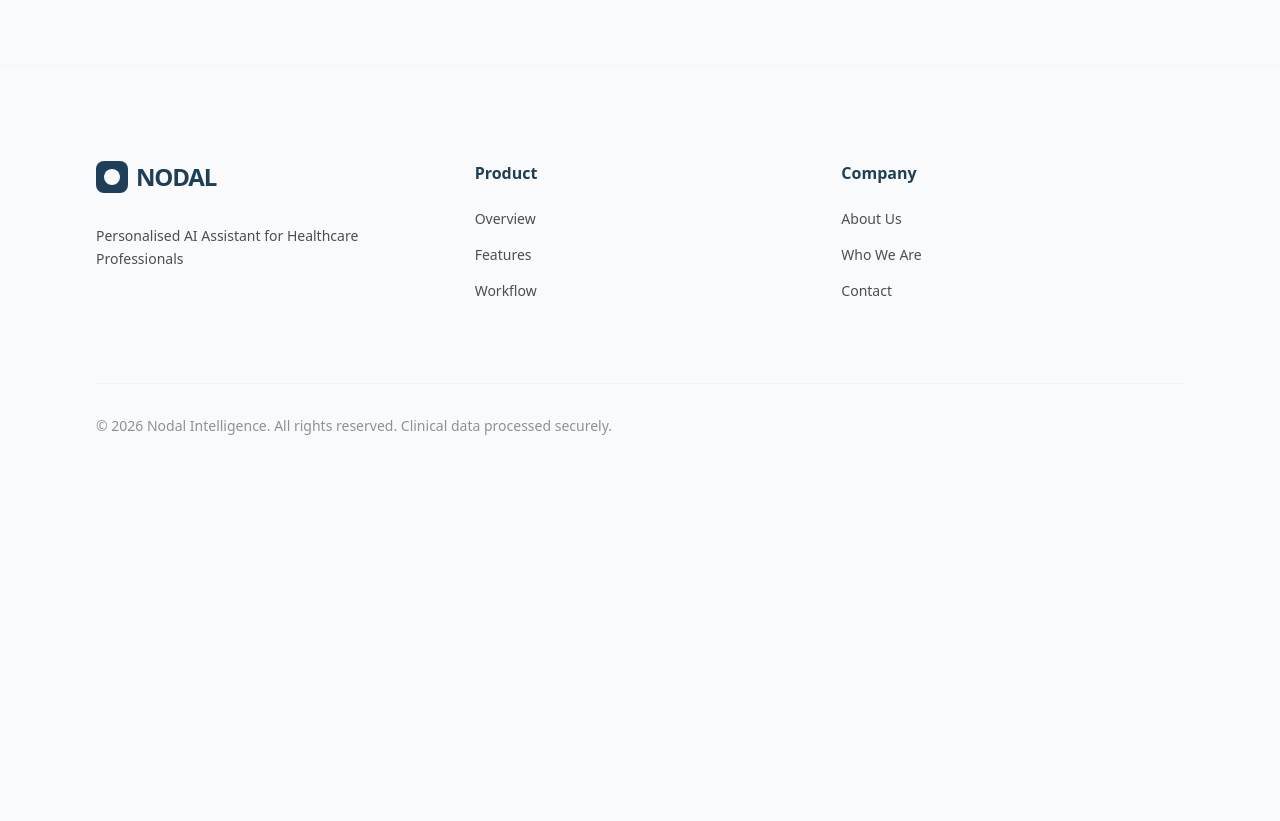
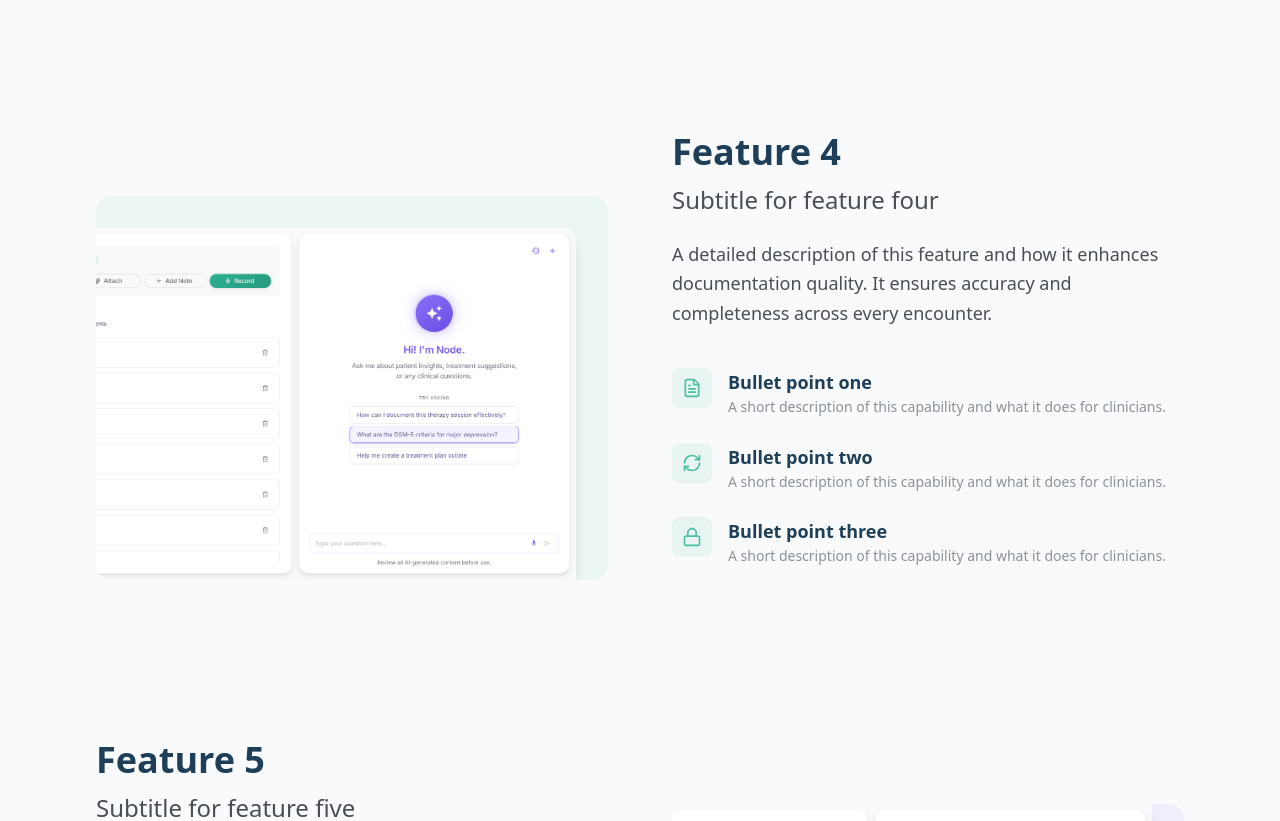
Before and after one commit to corenodal/nodal-website, a React (Vite) app: page /features in a window 1280 px wide. Shown: the part 2620-3441 px from the top of the page. Before the commit the page ends 3104 px from the top, so only its background shows below. Built offline with nearby package versions, Linux system fonts and the light colour scheme.

Commit message:
features details section

```diff
--- a/src/sections/FeatureDetails.tsx
+++ b/src/sections/FeatureDetails.tsx
@@ -1,7 +1,7 @@
 import { useEffect, useRef } from 'react';
 import gsap from 'gsap';
 import { ScrollTrigger } from 'gsap/ScrollTrigger';
-import { Zap, Sparkles, Link2, Brain, Network, ShieldCheck, ClipboardList, BarChart3, Bell } from 'lucide-react';
+import { Zap, Sparkles, Link2, Brain, Network, ShieldCheck, ClipboardList, BarChart3, Bell, FileText, RefreshCw, Lock, Activity, Layers, Settings, Workflow, Search, MessageSquare } from 'lucide-react';
 import { type } from '../styles/typography';
 
 gsap.registerPlugin(ScrollTrigger);
@@ -32,6 +32,7 @@ const features = [
     image: '/img.png',
     accent: 'nodal-violet' as const,
     imageFirst: false,
+    imageAnchor: 'bottom-right' as const,
   },
   {
     title: 'Feature 2',
@@ -58,6 +59,7 @@ const features = [
     image: '/img.png',
     accent: 'nodal-green' as const,
     imageFirst: true,
+    imageAnchor: 'top-left' as const,
   },
   {
     title: 'Feature 3',
@@ -84,6 +86,88 @@ const features = [
     image: '/img.png',
     accent: 'nodal-violet' as const,
     imageFirst: false,
+    imageAnchor: 'bottom-left' as const,
+  },
+  {
+    title: 'Feature 4',
+    subtitle: 'Subtitle for feature four',
+    description:
+      'A detailed description of this feature and how it enhances documentation quality. It ensures accuracy and completeness across every encounter.',
+    bullets: [
+      {
+        icon: FileText,
+        label: 'Bullet point one',
+        detail: 'A short description of this capability and what it does for clinicians.',
+      },
+      {
+        icon: RefreshCw,
+        label: 'Bullet point two',
+        detail: 'A short description of this capability and what it does for clinicians.',
+      },
+      {
+        icon: Lock,
+        label: 'Bullet point three',
+        detail: 'A short description of this capability and what it does for clinicians.',
+      },
+    ],
+    image: '/img.png',
+    accent: 'nodal-green' as const,
+    imageFirst: true,
+    imageAnchor: 'top-right' as const,
+  },
+  {
+    title: 'Feature 5',
+    subtitle: 'Subtitle for feature five',
+    description:
+      'A detailed description of this feature and how it supports clinical oversight. It gives teams visibility into patterns and outcomes.',
+    bullets: [
+      {
+        icon: Activity,
+        label: 'Bullet point one',
+        detail: 'A short description of this capability and what it does for clinicians.',
+      },
+      {
+        icon: Layers,
+        label: 'Bullet point two',
+        detail: 'A short description of this capability and what it does for clinicians.',
+      },
+      {
+        icon: Settings,
+        label: 'Bullet point three',
+        detail: 'A short description of this capability and what it does for clinicians.',
+      },
+    ],
+    image: '/img.png',
+    accent: 'nodal-violet' as const,
+    imageFirst: false,
+    imageAnchor: 'bottom-right' as const,
+  },
+  {
+    title: 'Feature 6',
+    subtitle: 'Subtitle for feature six',
+    description:
+      'A detailed description of this feature and how it connects clinical workflows end to end. It closes gaps between systems and teams.',
+    bullets: [
+      {
+        icon: Workflow,
+        label: 'Bullet point one',
+        detail: 'A short description of this capability and what it does for clinicians.',
+      },
+      {
+        icon: Search,
+        label: 'Bullet point two',
+        detail: 'A short description of this capability and what it does for clinicians.',
+      },
+      {
+        icon: MessageSquare,
+        label: 'Bullet point three',
+        detail: 'A short description of this capability and what it does for clinicians.',
+      },
+    ],
+    image: '/img.png',
+    accent: 'nodal-green' as const,
+    imageFirst: true,
+    imageAnchor: 'top-left' as const,
   },
 ];
 
@@ -117,8 +201,27 @@ export const FeatureDetails = () => {
   const accentColor = (accent: 'nodal-violet' | 'nodal-green') =>
     accent === 'nodal-violet' ? 'bg-nodal-violet/10 text-nodal-violet' : 'bg-nodal-green/10 text-nodal-green';
 
-  const borderColor = (accent: 'nodal-violet' | 'nodal-green') =>
-    accent === 'nodal-violet' ? 'border-nodal-violet/20' : 'border-nodal-green/20';
+  const anchorStyles = (anchor: 'top-left' | 'top-right' | 'bottom-left' | 'bottom-right') => {
+    const pad = {
+      'top-left':     'pb-0 pr-0 pt-6 pl-6 md:pt-8 md:pl-8',
+      'top-right':    'pb-0 pl-0 pt-6 pr-6 md:pt-8 md:pr-8',
+      'bottom-left':  'pt-0 pr-0 pb-6 pl-6 md:pb-8 md:pl-8',
+      'bottom-right': 'pt-0 pl-0 pb-6 pr-6 md:pb-8 md:pr-8',
+    };
+    const rounded = {
+      'top-left':     'rounded-tl-xl',
+      'top-right':    'rounded-tr-xl',
+      'bottom-left':  'rounded-bl-xl',
+      'bottom-right': 'rounded-br-xl',
+    };
+    const objectPos = {
+      'top-left':     'object-left-top',
+      'top-right':    'object-right-top',
+      'bottom-left':  'object-left-bottom',
+      'bottom-right': 'object-right-bottom',
+    };
+    return { pad: pad[anchor], rounded: rounded[anchor], objectPos: objectPos[anchor] };
+  };
 
   return (
     <section
@@ -159,13 +262,20 @@ export const FeatureDetails = () => {
             </div>
           );
 
+          const anchor = anchorStyles(feature.imageAnchor);
           const imageBlock = (
             <div key={`img-${i}`} className="flex-1 flex items-end justify-center mt-8 md:mt-16">
-              <div className={`rounded-2xl border-2 ${borderColor(feature.accent)} overflow-hidden shadow-lg w-full`}>
+              <div
+                className={`rounded-2xl w-full aspect-[4/3] ${anchor.pad} overflow-hidden ${
+                  feature.accent === 'nodal-violet'
+                    ? 'bg-nodal-violet/8'
+                    : 'bg-nodal-green/8'
+                }`}
+              >
                 <img
                   src={feature.image}
                   alt={feature.title}
-                  className="w-full h-auto object-cover"
+                  className={`w-full h-full object-cover ${anchor.objectPos} ${anchor.rounded} shadow-lg`}
                 />
               </div>
             </div>
```
